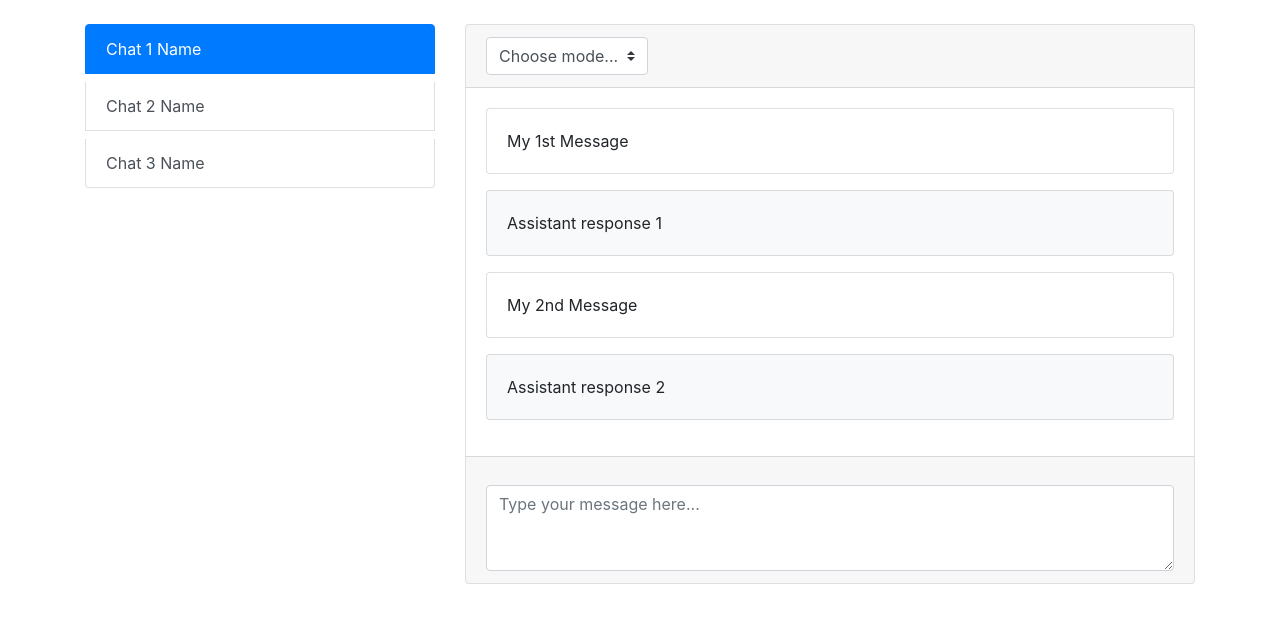
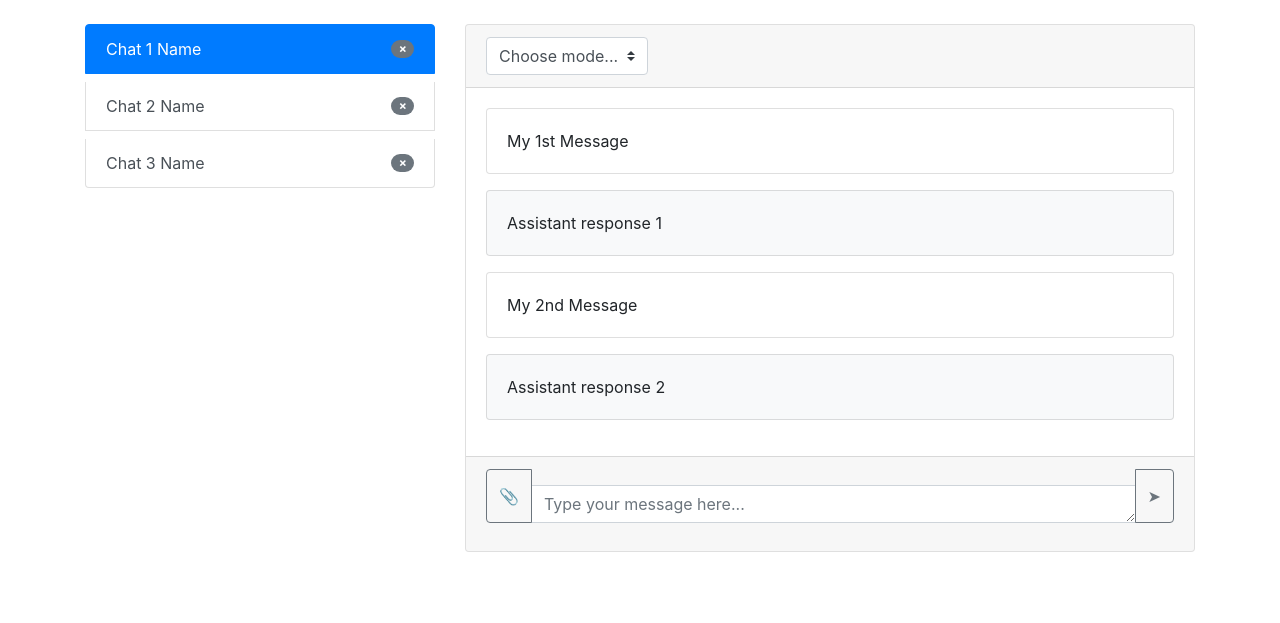
Before and after one commit to stoerr/CoDeveloperGPTengine, a web app: page /chat/chat.html in a window 1280 px wide. Shown: the top 623 px of the page. Run offline with its HTML, style and script files only (its server is not run), Linux system fonts and the light colour scheme; data that the repository does not hold is empty.

Commit message:
chatwithbuttons

```diff
--- a/src/main/resources/static/chat/chat.html
+++ b/src/main/resources/static/chat/chat.html
@@ -12,9 +12,9 @@
         <div class="row">
             <div class="col-4">
                 <div class="list-group" id="chatList" role="tablist">
-                    <a class="list-group-item list-group-item-action active" id="chat1-list" data-toggle="list" href="#chat1" role="tab">Chat 1 Name</a>
-                    <a class="list-group-item list-group-item-action" id="chat2-list" data-toggle="list" href="#chat2" role="tab">Chat 2 Name</a>
-                    <a class="list-group-item list-group-item-action" id="chat3-list" data-toggle="list" href="#chat3" role="tab">Chat 3 Name</a>
+                    <a class="list-group-item list-group-item-action d-flex justify-content-between align-items-center active" id="chat1-list" data-toggle="list" href="#chat1" role="tab">Chat 1 Name<span class="badge badge-secondary badge-pill" onclick="deleteChat('chat1')">&times;</span></a>
+                    <a class="list-group-item list-group-item-action d-flex justify-content-between align-items-center" id="chat2-list" data-toggle="list" href="#chat2" role="tab">Chat 2 Name<span class="badge badge-secondary badge-pill" onclick="deleteChat('chat2')">&times;</span></a>
+                    <a class="list-group-item list-group-item-action d-flex justify-content-between align-items-center" id="chat3-list" data-toggle="list" href="#chat3" role="tab">Chat 3 Name<span class="badge badge-secondary badge-pill" onclick="deleteChat('chat3')">&times;</span></a>
                 </div>
             </div>
             <div class="col-8">
@@ -58,7 +58,15 @@
                         </div>
                     </div>
                     <div class="card-footer">
-                        <textarea class="form-control" id="messageInput" rows="3" placeholder="Type your message here..."></textarea>
+                        <div class="input-group mb-3">
+  <div class="input-group-prepend">
+    <button class="btn btn-outline-secondary" type="button" id="button-attach">&#128206;</button>
+  </div>
+  <textarea class="form-control" id="messageInput" rows="1" placeholder="Type your message here..."></textarea>
+  <div class="input-group-append">
+    <button class="btn btn-outline-secondary" type="button" id="button-send">&#x27A4;</button>
+  </div>
+</div>
                     </div>
                 </div>
             </div>
```
